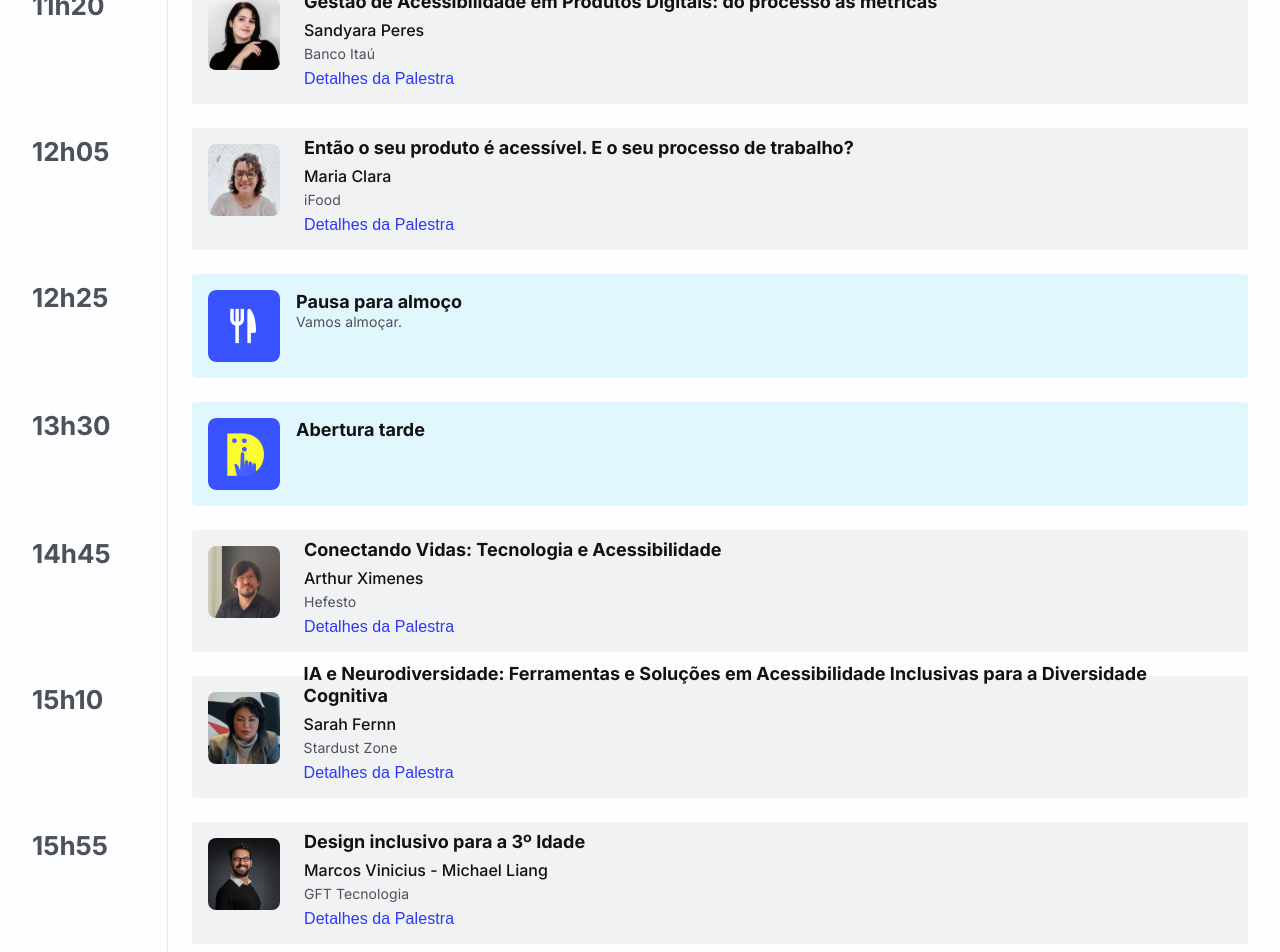
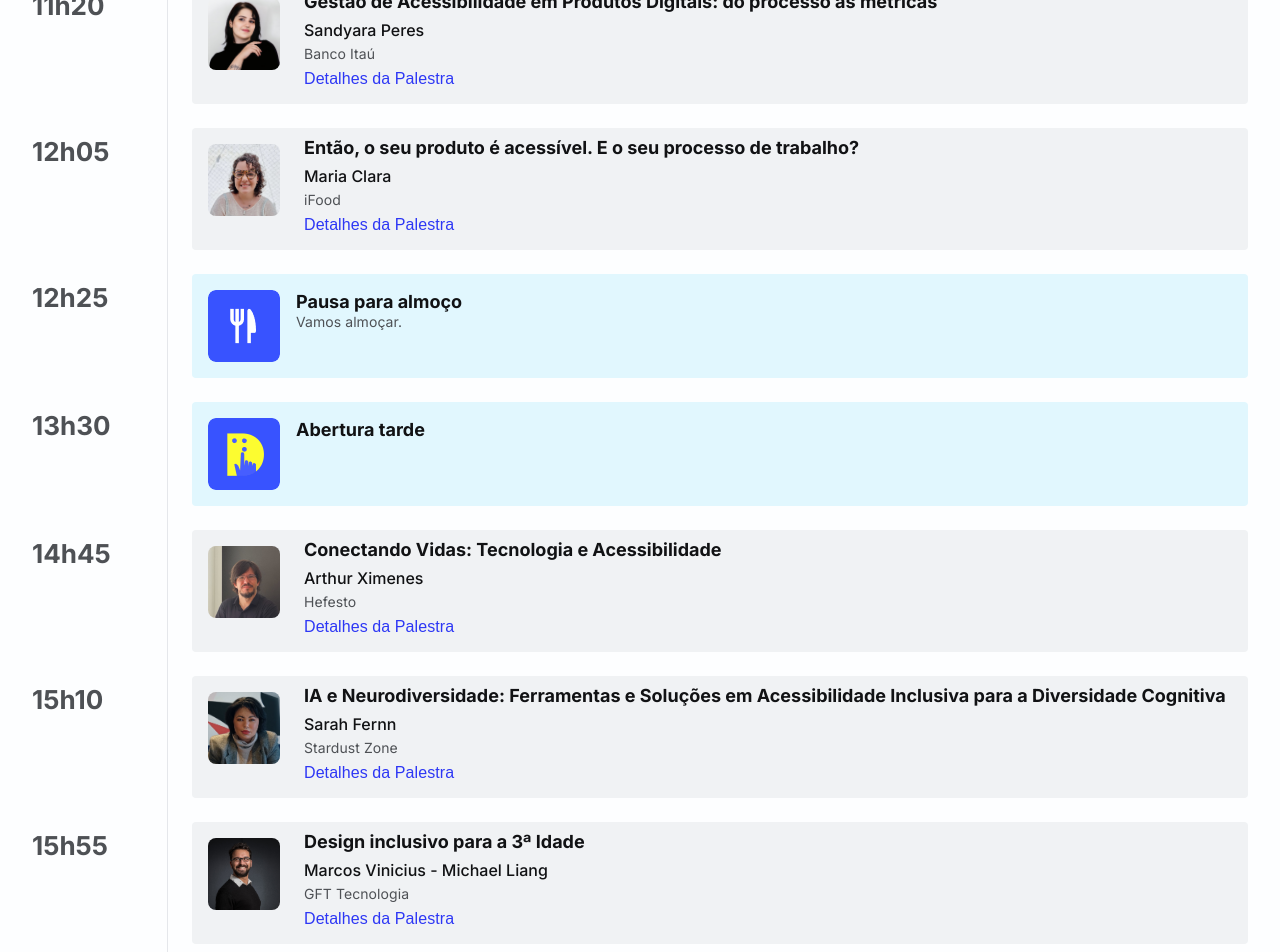
Before and after one commit to acessibilidadebb/a11yday, a React (Vite) app: page / in a window 1280 px wide. Shown: the part 1620-2572 px from the top of the page. Built offline with nearby package versions, Linux system fonts and the light colour scheme.

Commit message:
Portuguese corrections suggested by Marcelo

```diff
--- a/src/sections/schedule/scheduleData.json
+++ b/src/sections/schedule/scheduleData.json
@@ -72,7 +72,7 @@
   {
     "time": "12h05",
     "image": "",
-    "title": "Então o seu produto é acessível. E o seu processo de trabalho?",
+    "title": "Então, o seu produto é acessível. E o seu processo de trabalho?",
     "speakers": [
       {
         "image": "maria-clara-tarrafa.jpeg",
@@ -117,7 +117,7 @@
   {
     "time": "15h10",
     "image": "",
-    "title": "IA e Neurodiversidade: Ferramentas e Soluções em Acessibilidade Inclusivas para a Diversidade Cognitiva",
+    "title": "IA e Neurodiversidade: Ferramentas e Soluções em Acessibilidade Inclusiva para a Diversidade Cognitiva",
     "speakers": [
       {
         "image": "sarah-fernn.jpeg",
@@ -130,7 +130,7 @@
   {
     "time": "15h55",
     "image": "",
-    "title": "Design inclusivo para a 3º Idade",
+    "title": "Design inclusivo para a 3ª Idade",
     "speakers": [
       {
         "image": "marcos-fernandes.jpeg",
--- a/src/sections/watch/index.tsx
+++ b/src/sections/watch/index.tsx
@@ -9,7 +9,7 @@ export default function Watch({style}: WatchProps) {
     <section className="watch" style={style}>
       <div>
         <h2>
-          <div className="play" /> Assista a transmissão ao vivo!
+          <div className="play" /> Assista à transmissão ao vivo!
         </h2>
         <p>Nossa transmissão conta com tradução ao vivo em Libras</p>
       </div>
--- a/src/speakers.json
+++ b/src/speakers.json
@@ -103,7 +103,7 @@
     "twitter": "não tenho",
     "facebook": "não tenho",
     "website": "www.stardust.zone",
-    "titulo": "IA e Neurodiversidade: Ferramentas e Soluções em Acessibilidade Inclusivas para a Diversidade Cognitiva",
+    "titulo": "IA e Neurodiversidade: Ferramentas e Soluções em Acessibilidade Inclusiva para a Diversidade Cognitiva",
     "resumo": "Nesta atividade vamos explorar como a inteligência artificial, IA, pode ser usada para criar ferramentas que melhoram a acessibilidade digital para pessoas neurodivergentes. O público terá a oportunidade de aprender sobre diversos tópicos, incluindo a importância da acessibilidade digital, conceitos de neurodiversidade, aplicações de IA na acessibilidade, assistentes virtuais inteligentes, personalização e adaptabilidade, desafios e considerações éticas, e o futuro da IA em acessibilidade digital, tudo com foco em pessoas neurodivergentes.\n\nA neurodiversidade refere-se à variedade natural das diferenças cognitivas, abrangendo condições como autismo, TDAH, dislexia e outras que afetam a forma como as pessoas processam informações e interagem com o mundo. Já a IA envolve o desenvolvimento de sistemas computacionais capazes de realizar tarefas que normalmente exigem inteligência humana, como reconhecimento de fala, aprendizado e tomada de decisão.",
     "descricaoDaSuaPalestra": "Esta palestra, com foco em pessoas profissionais na área tecnológica, irá explorar como a inteligência artificial (IA) pode ser utilizada para desenvolver ferramentas que melhoram a acessibilidade digital para pessoas neurodivergentes. \n\nO público terá a oportunidade de aprofundar seu conhecimento sobre a importância da acessibilidade digital e entender melhor os conceitos de neurodiversidade. Com isso, serão abordadas diferentes aplicações de IA na acessibilidade web/mobile, incluindo assistentes virtuais inteligentes, personalização e adaptabilidade de interfaces. \n\nComo objetivo se tem a missão de proporcionar aos participantes uma compreensão de como a IA pode ser uma aliada na criação de soluções inclusivas para pessoas neurodivergentes, como pessoas autistas, TDAH, disléxicas e discálculas, por exemplo. \n\nA atividade traz como pontos principais o pioneirismo do tópico, o entendimento dos benefícios de ambientes digitais inclusivos, a introdução de diferentes formas e técnicas de IA que podem ser usadas para promover acessibilidade e considerações éticas em um projeto de IA aplicada à acessibilidade para pessoas neurodivergentes.",
     "tresLicoesQueOPublicoAprenderaComASuaPalestra": "1. Importância da Acessibilidade Digital em Considerar a Neurodiversidade no Desenho de Novas Soluções\n\n2. Aplicações Práticas de IA para Acessibilidade\n\n3. Considerações Éticas e Benefícios dos Ambientes Digitais Inclusivos",
@@ -126,13 +126,13 @@
     "seuEmail": "mariatarrafa@gmail.com",
     "empresa": "iFood",
     "deQualCidadeVoceVira": "Salvador - BA",
-    "miniBio": "Sou Product Designer engajada em questões de inclusão. Quando atuei como Product Designer no Itaú, fui voluntária e fomentei ativamente a cultura de inclusão e diversidade no grupo de trabalho que visava criar condições ideais de trabalho para as pessoas com deficiência. Trabalhei em grupos diversos com pessoas neurodivergentes e não videntes, nos dois casos criando padrões de inclusão e métodos de trabalho que fizessem sentido para todas as pessoas da equipe sem excluir nenhuma pessoa. Não vou uma pessoa com deficiência, mas tenho vivência no tema. Também atuo como voluntária do grupo Ladies That UX propagando conhecimento sobre acessibilidade e boas práticas para inclusão no ambiente de tecnologia.",
+    "miniBio": "Sou Product Designer engajada em questões de inclusão. Quando atuei como Product Designer no Itaú, fui voluntária e fomentei ativamente a cultura de inclusão e diversidade no grupo de trabalho que visava criar condições ideais de trabalho para as pessoas com deficiência. Trabalhei em grupos diversos com pessoas neurodivergentes e não videntes, nos dois casos criando padrões de inclusão e métodos de trabalho que fizessem sentido para todas as pessoas da equipe sem excluir nenhuma pessoa. Não sou uma pessoa com deficiência, mas tenho vivência no tema. Também atuo como voluntária do grupo Ladies That UX propagando conhecimento sobre acessibilidade e boas práticas para inclusão no ambiente de tecnologia.",
     "linkedIn": "https://www.linkedIn.com/in/mariatarrafa/",
     "instagram": "não possuo",
     "twitter": "não possuo",
     "facebook": "não possuo",
     "website": "não possuo no momento",
-    "titulo": "Então o seu produto é acessível. Mas o seu processo de trabalho?",
+    "titulo": "Então, o seu produto é acessível. Mas o seu processo de trabalho?",
     "resumo": "Fala-se muito de requisitos de acessibilidade para produtos digitais, seguir padrões da WCAG e de inclusão e diversidade nos conteúdos, por exemplo. \nMas a sua empresa é acessível da porta pra dentro?\nVocê cria um ambiente para absorver pessoas vindas de contextos diversos? Se hoje entrasse na sua equipe uma pessoa não vidente, por exemplo, ela teria as ferramentas e o ambiente para exercer suas atividades plenamente? O que estamos fazendo para a inclusão dentro das empresas de tecnologia?",
     "descricaoDaSuaPalestra": "Apresentar o método de trabalho implementado por mim no Itaú Unibanco nos anos de 2021 e 2022 para que os processos ágeis e de tecnologia incluíssem pessoas com deficiência. Questionar quem estamos incluindo com nossos produtos - colaboradores ou apenas clientes finais? Além de disseminar as melhores práticas para tornar o ambiente de trabalho acessível para todas as pessoas.",
     "tresLicoesQueOPublicoAprenderaComASuaPalestra": "Fala-se muito de produtos acessíveis e pouco de espaços de trabalho acessíveis.\nA inclusão no ambiente de trabalho é muito mais uma prática comunitária do que ferramental.\nOs fluxos de trabalho de empresas de tecnologia excluem diversos tipos de pessoas e isso pode ser transformado apenas com uma mudança de pensamento dos profissionais envolvidos.",
@@ -248,7 +248,7 @@
     "twitter": "",
     "facebook": "",
     "website": "",
-    "titulo": "Design inclusivo para a 3º Idade",
+    "titulo": "Design inclusivo para a 3ª Idade",
     "resumo": "Em 2022, 47,2% das pessoas com deficiência tinham 60 anos ou mais, isso destaca a importância de um design inclusivo para a terceira idade. Nesta palestra, serão exploradas ferramentas, dados e práticas de acessibilidade, demonstrando como criar soluções digitais que beneficiem não apenas os idosos, mas a sociedade como um todo. Vamos descobrir como pensar em acessibilidade, entregar soluções digitais de maneira integrada para o time e também, como isso pode gerar economia e ainda aumentar faturamento.",
     "descricaoDaSuaPalestra": "A palestra \"Design Inclusivo para a 3ª Idade\" irá abordar a crescente necessidade de criar soluções digitais acessíveis para a população idosa. Com base no dado de que 47,2% das pessoas com deficiência em 2022 tinham 60 anos ou mais, exploraremos como muitas deficiências são adquiridas ao longo da vida, destacando a importância de futuros acessíveis. Serão apresentadas ferramentas e técnicas de acessibilidade, métodos de teste e boas práticas, com foco na construção de soluções digitais.",
     "tresLicoesQueOPublicoAprenderaComASuaPalestra": "Importância da acessibilidade digital para a terceira idade: \nCompreender como o envelhecimento pode levar ao desenvolvimento de deficiências e a necessidade de soluções inclusivas.\n\nFerramentas e técnicas de acessibilidade:\n Conhecer as principais ferramentas e métodos para testar e implementar acessibilidade em produtos digitais.\n\nBoas práticas no design inclusivo: \nAprender práticas eficazes para criar interfaces e experiências digitais que atendam às necessidades de todos os usuários, especialmente os idosos.",
```
